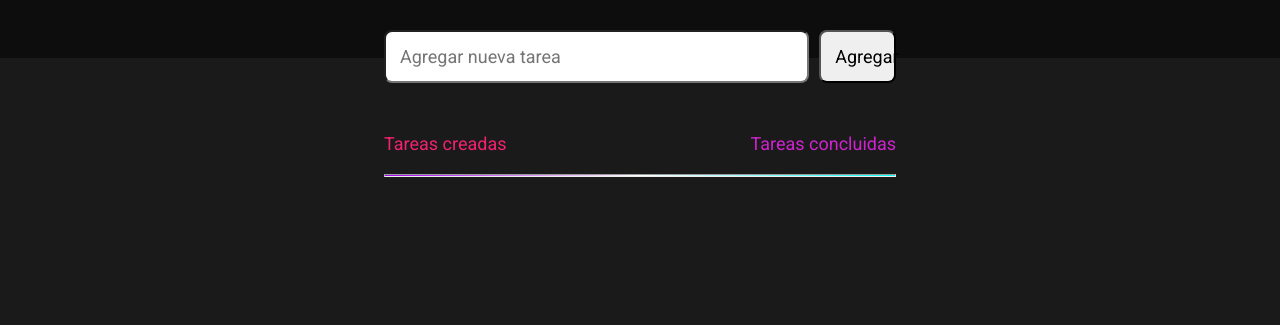
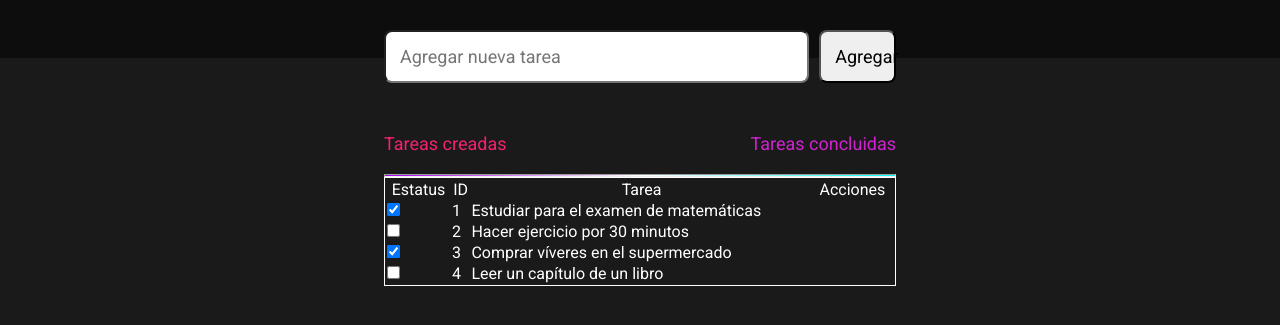
Before and after one commit to DanielCornelio/d5-todo, a plain HTML site: page index.html in a window 1280 px wide. Shown: the part 173-498 px from the top of the page. Drawn offline with Linux system fonts and the light colour scheme.

Commit message:
se empieza a agregar funcionalidad

```diff
--- a/assets/css/styles.css
+++ b/assets/css/styles.css
@@ -50,7 +50,7 @@ body{
     padding: 14px;
     border-radius: 8px;
     font-size: 18px;
-
+    cursor: pointer;
 }
 .info{
     display: flex;
@@ -70,3 +70,8 @@ body{
    background: linear-gradient(to right, #a502ee, #ffffff, #02fff7);
    height: 3px;
 }
+table{
+    color: #ffffff;
+    width: 100%;
+    border: 1px solid #fff;
+}
--- a/assets/js/script.js
+++ b/assets/js/script.js
@@ -20,3 +20,19 @@ const tasks = [
       "completada": false
     }
   ]
+
+  const tbody = document.querySelector('.tb')
+
+  let html = "";
+  tasks.map(task =>{
+    html += `
+      <tr>
+        <td><input type="checkbox" name="" id="" readonly ${task.completada?'checked':''}></td>
+        <td>${task.id}</td>
+        <td>${task.descripcion}</td>
+        <td></td>
+        <td></td>
+      </tr>
+    `
+  })
+  tbody.innerHTML += html
--- a/index.html
+++ b/index.html
@@ -25,8 +25,23 @@
           <p class="concluidas">Tareas concluidas</p>
         </div>
         <hr class="divider"/>
+        <table>
+          <thead>
+            <tr>
+              <th>Estatus</th>
+              <th>ID</th>
+              <th>Tarea</th>
+              <th>Acciones</th>
+            </tr>
+          </thead>
+          <tbody class="tb"></tbody>
+        </table>
+
+
+
       </div>
     </main>
 
+    <script src="./assets/js/script.js"></script>
   </body>
 </html>
```
